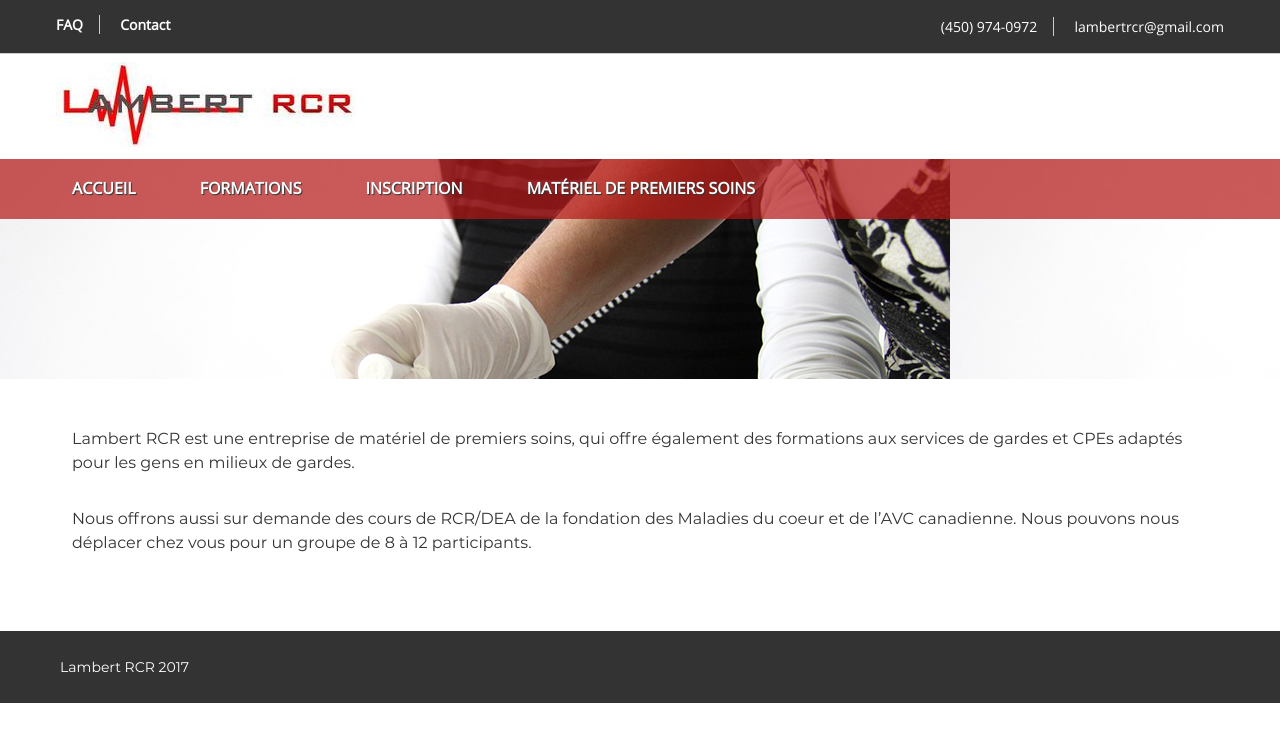
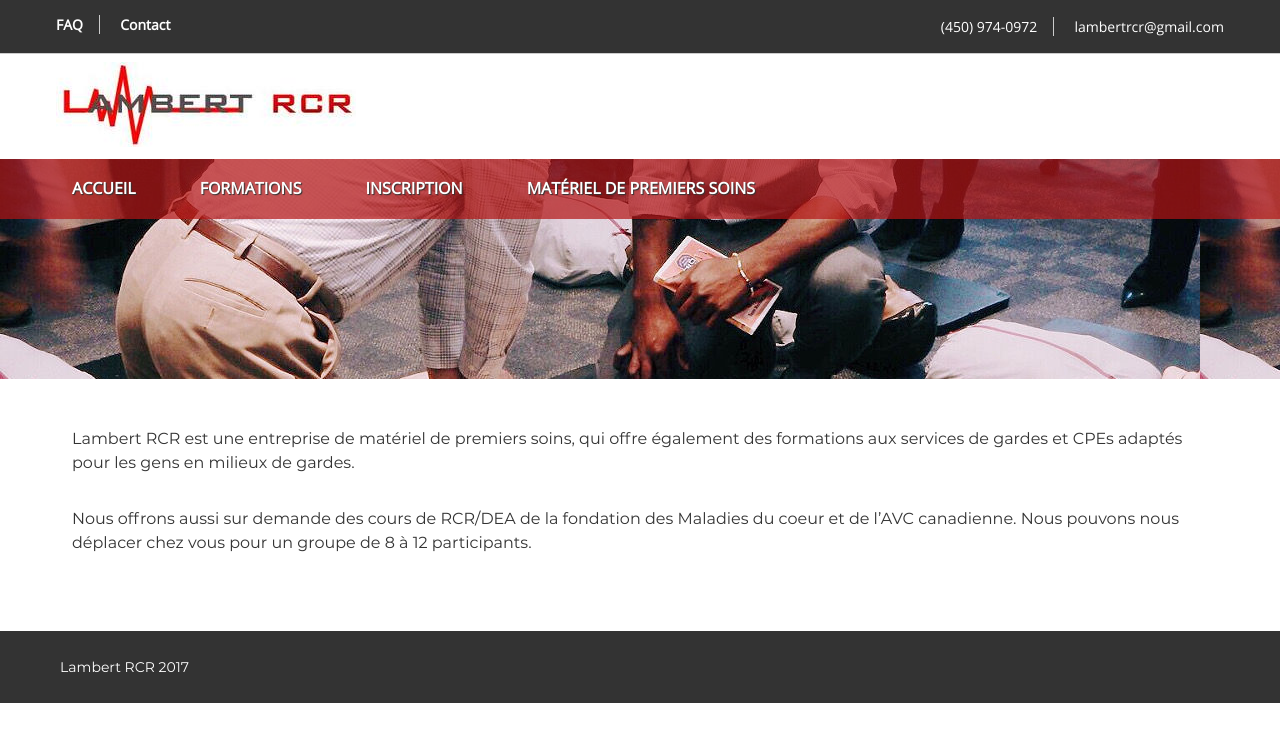
Before and after one commit to ouarez/lambert-rcr, a Jekyll site: the page built from index.md, in a window 1280 px wide. Shown: the top 742 px of the page. Built offline with Jekyll 4.4.1, drawn with Linux system fonts in a browser that asks for light colours.

Commit message:
Update Paramètres du site “general”

```diff
--- a/_data/settings.yml
+++ b/_data/settings.yml
@@ -1,6 +1,6 @@
 site_title: Lambert RCR
 site_slogan: Les premiers soins biens équipés
-site_image: /img/first-aid-1882053_1280.jpg
+site_image: /img/rcr-premiers-soins-cover-image.jpg
 site_email: lambertrcr@gmail.com
 site_tel: (450) 974-0972
 url_facebook: 'https://www.facebook.com/lambertRCR/'
```
